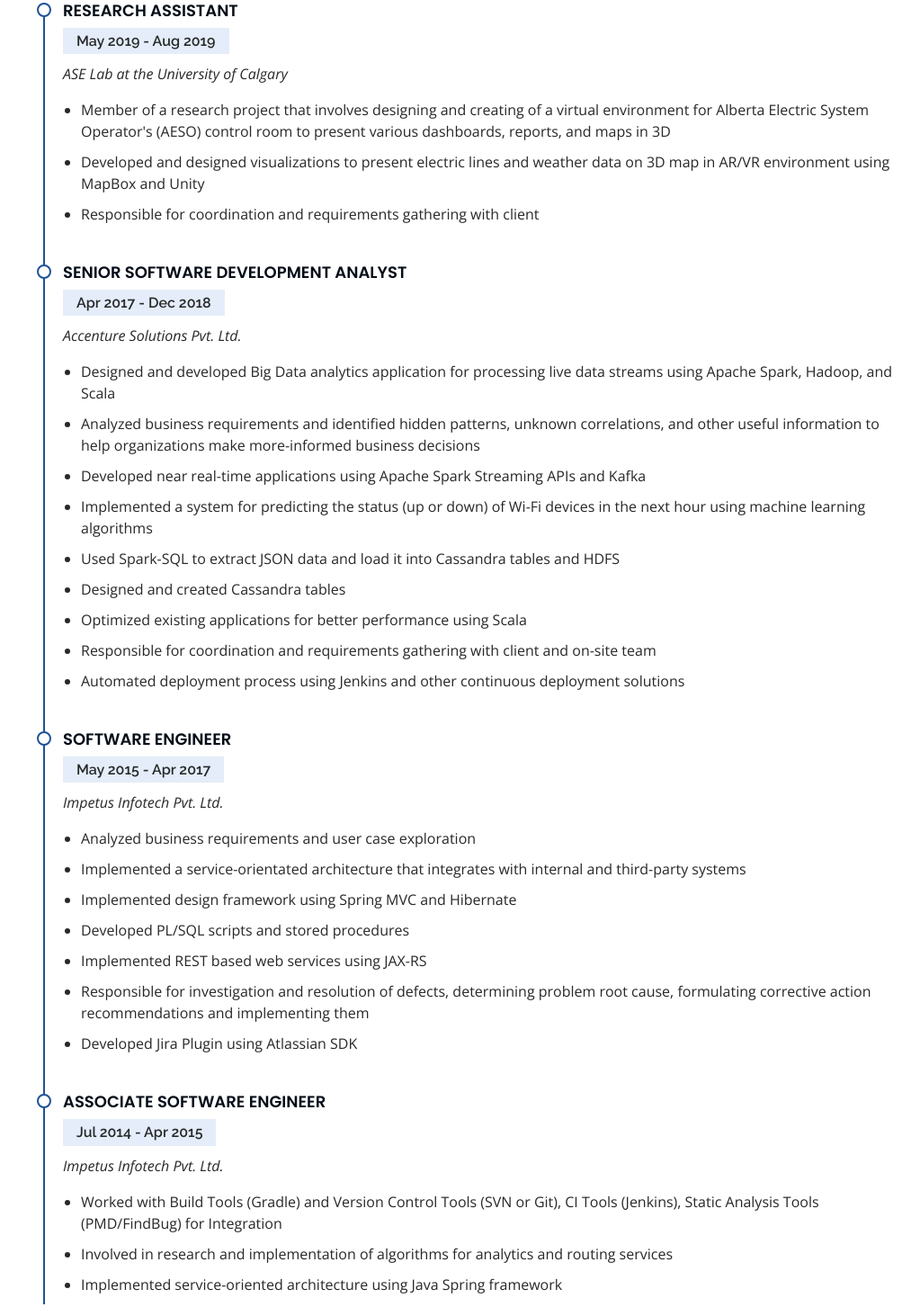
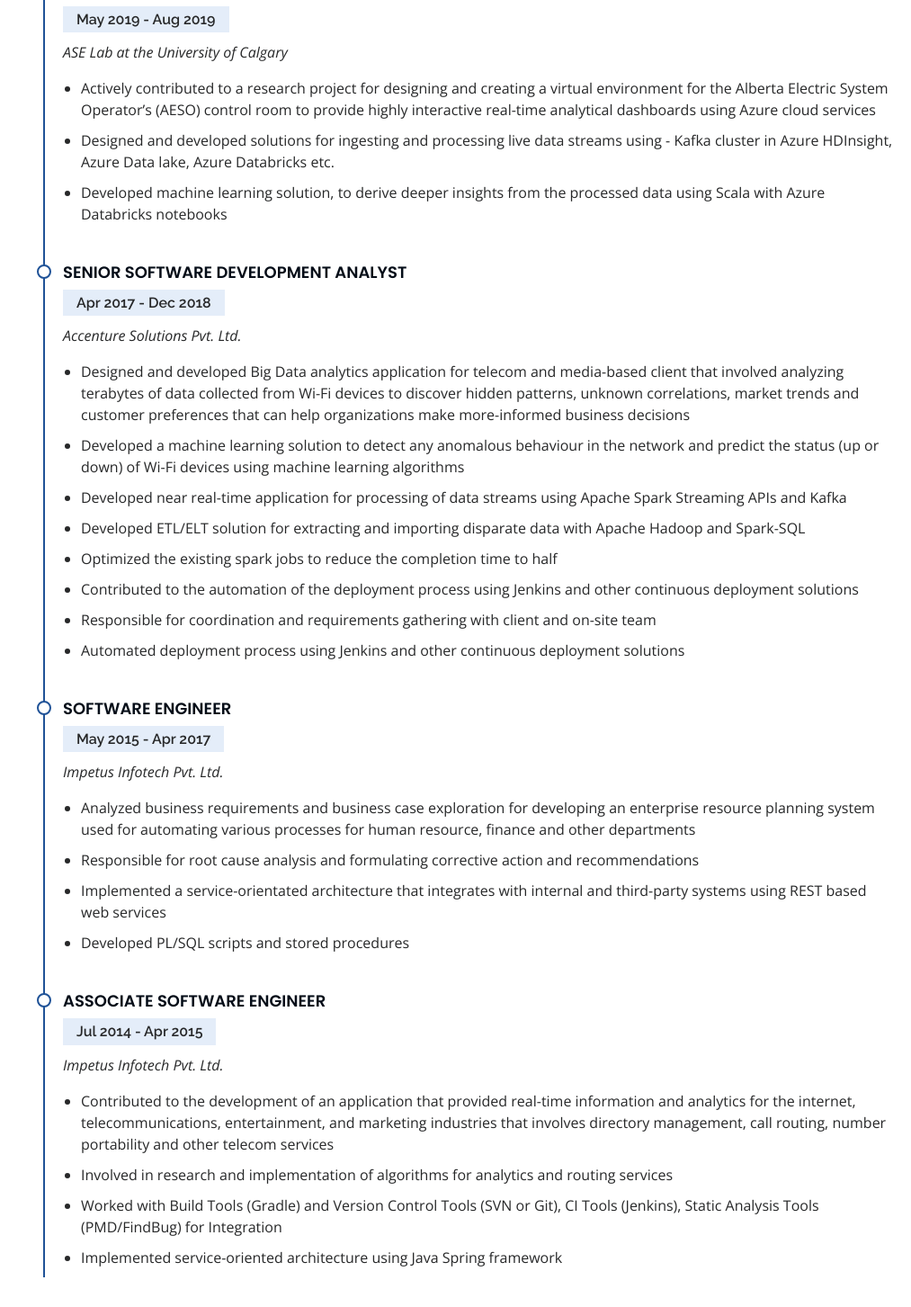
Before and after one commit to tarishiupadhyay/tarishiupadhyay.github.io, a plain HTML site: page index.html in a window 1280 px wide. Shown: the part 2017-3470 px from the top of the page at 90% size, without its empty margins (267-1280 px from the left). Drawn offline with nearby package versions, Linux system fonts and the light colour scheme.

Commit message:
profile_update

```diff
--- a/index.html
+++ b/index.html
@@ -98,7 +98,7 @@
            <h3><i>Skills </i></h3>
            <ul>
            <li><i class="icofont-rounded-right"></i>5+ years of industry experience in developing and optimizing big data analytics applications and web applications.</li>
-           <li><i class="icofont-rounded-right"></i>Experience in teaching a hands-on Data Science course that includes data cleaning, basic statistics, exploratory visualization, sense-making, and data presentation.</li>
+           <li><i class="icofont-rounded-right"></i>Experience in architecting and developing machine learning solutions using Azure cloud services</li>
 		   <li><i class="icofont-rounded-right"></i>Contributed to the implementation of machine learning projects used for decision making in retail businesses that involves analyzing large and varied datasets to discover hidden patterns, unknown correlations, market trends, customer preferences and other useful information.</li>
            </ul>
            </div>
@@ -234,9 +234,10 @@
               <h5>May 2019 - Aug 2019 </h5>
               <p><em>ASE Lab at the University of Calgary </em></p>
               <ul>
-                <li>Member of a research project that involves designing and creating of a virtual environment for Alberta Electric System Operator's (AESO) control room to present various dashboards, reports, and maps in 3D</li>
-        		<li>Developed and designed visualizations to present electric lines and weather data on 3D map in AR/VR environment using MapBox and Unity</li>
-        		<li>Responsible for coordination and requirements gathering with client</li>
+                <li>Actively contributed to a research project for designing and creating a virtual environment for the Alberta Electric System Operator’s (AESO) control room to provide highly interactive real-time analytical dashboards using Azure
+cloud services</li>
+        		<li>Designed and developed solutions for ingesting and processing live data streams using - Kafka cluster in Azure HDInsight, Azure Data lake, Azure Databricks etc.</li>
+        		<li>Developed machine learning solution, to derive deeper insights from the processed data using Scala with Azure Databricks notebooks</li>
     		</ul>
             </div>
             <div class="resume-item">
@@ -244,13 +245,14 @@
               <h5>Apr 2017 - Dec 2018 </h5>
               <p><em>Accenture Solutions Pvt. Ltd.</em></p>
               <ul>
-    			<li>Designed and developed Big Data analytics application for processing live data streams using Apache Spark, Hadoop, and Scala</li>
-        		<li>Analyzed business requirements and identified hidden patterns, unknown correlations, and other useful information to help organizations make more-informed business decisions</li>
-        		<li>Developed near real-time applications using Apache Spark Streaming APIs and Kafka</li>
-        		<li>Implemented a system for predicting the status (up or down) of Wi-Fi devices in the next hour using machine learning algorithms</li>
-        		<li>Used Spark-SQL to extract JSON data and load it into Cassandra tables and HDFS</li>
-        		<li>Designed and created Cassandra tables</li>
-        		<li>Optimized existing applications for better performance using Scala</li>
+    			<li>Designed and developed Big Data analytics application for telecom and media-based client that involved analyzing terabytes of data collected from Wi-Fi devices to discover hidden patterns, unknown correlations, market trends and
+    			customer preferences that can help organizations make more-informed business decisions</li>
+        		<li>Developed a machine learning solution to detect any anomalous behaviour in the network and predict the status
+(up or down) of Wi-Fi devices using machine learning algorithms</li>
+        		<li>Developed near real-time application for processing of data streams using Apache Spark Streaming APIs and Kafka</li>
+        		<li>Developed ETL/ELT solution for extracting and importing disparate data with Apache Hadoop and Spark-SQL</li>
+        		<li>Optimized the existing spark jobs to reduce the completion time to half</li>
+        		<li>Contributed to the automation of the deployment process using Jenkins and other continuous deployment solutions</li>
         		<li>Responsible for coordination and requirements gathering with client and on-site team</li>
         		<li>Automated deployment process using Jenkins and other continuous deployment solutions</li>
     		</ul>
@@ -260,13 +262,12 @@
               <h5>May 2015 - Apr 2017</h5>
               <p><em>Impetus Infotech Pvt. Ltd.</em></p>
               <ul>
-    			<li>Analyzed business requirements and user case exploration</li>
-    			<li>Implemented a service-orientated architecture that integrates with internal and third-party systems</li>
-    			<li>Implemented design framework using Spring MVC and Hibernate</li>
+    			<li>Analyzed business requirements and business case exploration for developing an enterprise resource planning
+system used for automating various processes for human resource, finance and other departments</li>
+    			<li>Responsible for root cause analysis and formulating corrective action and recommendations</li>
+    			<li>Implemented a service-orientated architecture that integrates with internal and third-party systems using REST
+based web services</li>
     			<li>Developed PL/SQL scripts and stored procedures</li>
-    			<li>Implemented REST based web services using JAX-RS</li>
-    			<li>Responsible for investigation and resolution of defects, determining problem root cause, formulating corrective action recommendations and implementing them</li>
-    			<li>Developed Jira Plugin using Atlassian SDK</li>
     		</ul>
             </div>
             <div class="resume-item">
@@ -274,8 +275,12 @@
               <h5>Jul 2014 - Apr 2015</h5>
               <p><em>Impetus Infotech Pvt. Ltd.</em></p>
               <ul>
-    			<li>Worked with Build Tools (Gradle) and Version Control Tools (SVN or Git), CI Tools (Jenkins), Static Analysis Tools (PMD/FindBug) for Integration</li>
+                <li>Contributed to the development of an application that provided real-time information and analytics for the internet,
+telecommunications, entertainment, and marketing industries that involves directory management, call routing,
+number portability and other telecom services</li>
     			<li>Involved in research and implementation of algorithms for analytics and routing services</li>
+    			<li>Worked with Build Tools (Gradle) and Version Control Tools (SVN or Git), CI Tools (Jenkins), Static Analysis Tools
+(PMD/FindBug) for Integration</li>
     			<li>Implemented service-oriented architecture using Java Spring framework</li>
     		</ul>
             </div>
```
